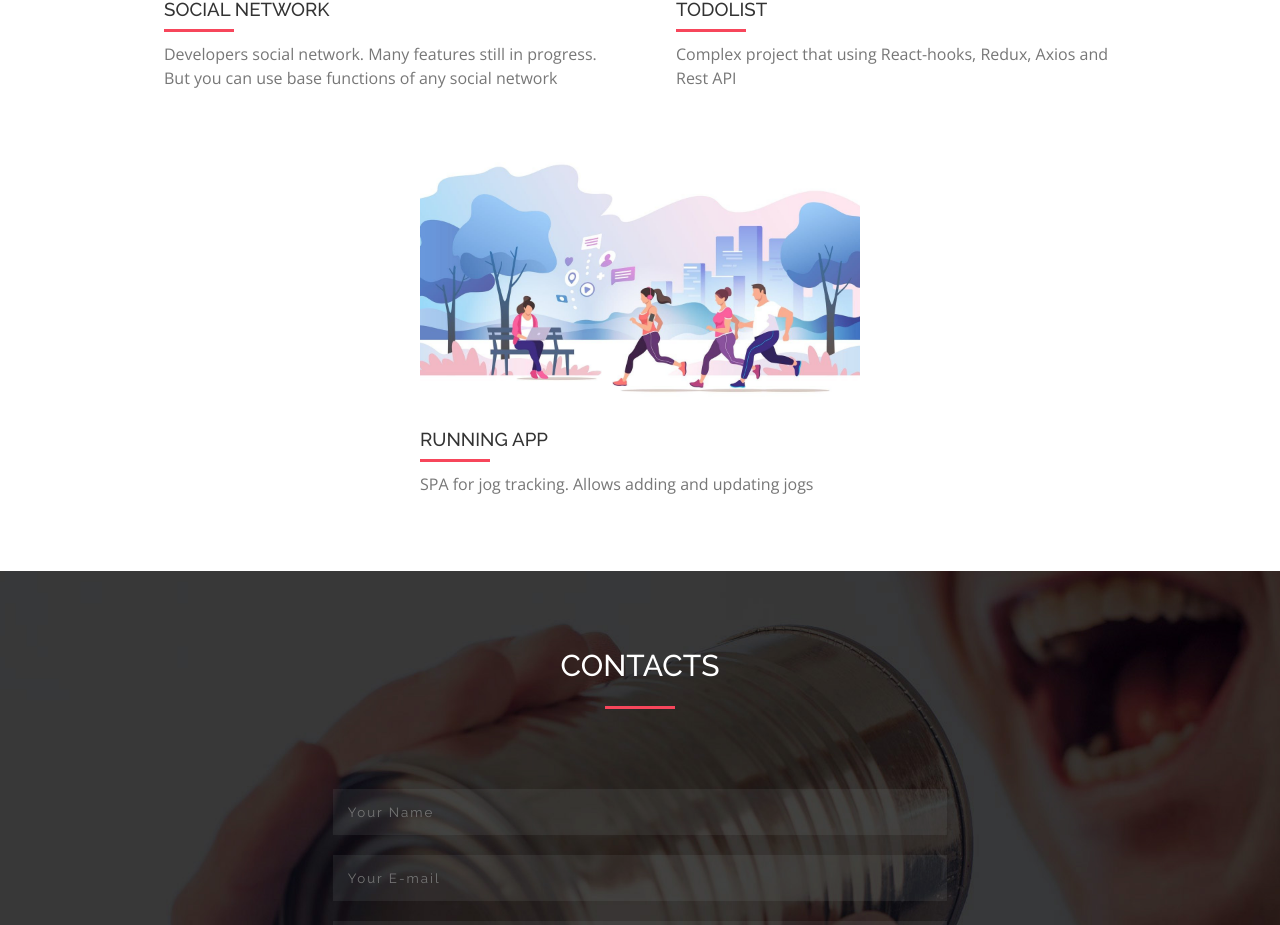
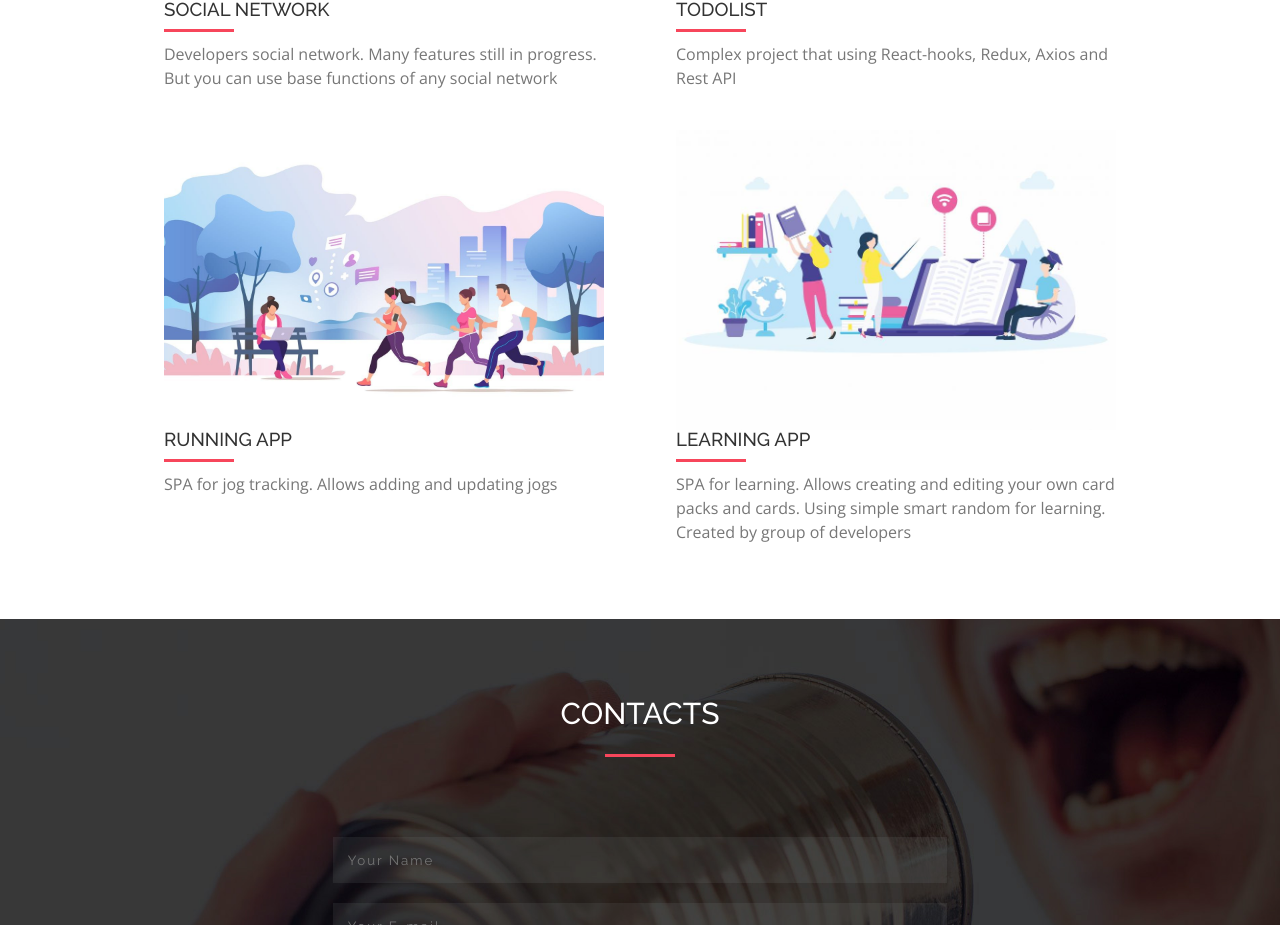
Before and after one commit to Matumba125/my-cv, a React (Create React App) app: page / in a window 1280 px wide. Shown: the part 2958-3883 px from the top of the page. Built offline with nearby package versions, Linux system fonts and the light colour scheme.

Commit message:
added new project

```diff
--- a/src/projects/Projects.js
+++ b/src/projects/Projects.js
@@ -6,6 +6,7 @@ import SectionHeader from "../common/setionHeader/SectionHeader";
 import socialNetworkPreview from "../common/img/socialNetwork.jpg";
 import runningAppPreview from "../common/img/runningApp.jpg";
 import todolistPreview from "../common/img/todolistPreview.png";
+import cardsPreview from "../common/img/cardsApp.jpg";
 
 
 function Projects() {
@@ -18,6 +19,9 @@ function Projects() {
     }
     const runningApp = {
         backgroundImage: `url(${runningAppPreview})`,
+    }
+    const cardsApp = {
+        backgroundImage: `url(${cardsPreview})`,
     }
 
     return (
@@ -40,6 +44,11 @@ function Projects() {
                         projectName={'Running App'}
                         description={'SPA for jog tracking. Allows adding and updating jogs'}
                         projectLink={'https://matumba125.github.io/running_app_test_task/'}/>
+                    <Project
+                        style={cardsApp}
+                        projectName={'Learning App'}
+                        description={'SPA for learning. Allows creating and editing your own card packs and cards. Using simple smart random for learning. Created by group of developers'}
+                        projectLink={'https://matumba125.github.io/friday/'}/>
 
                 </div>
             </div>
```
Also changed, not shown: src/common/img/cardsApp.jpg (added), src/main/Main.js (line endings or trailing spaces).
